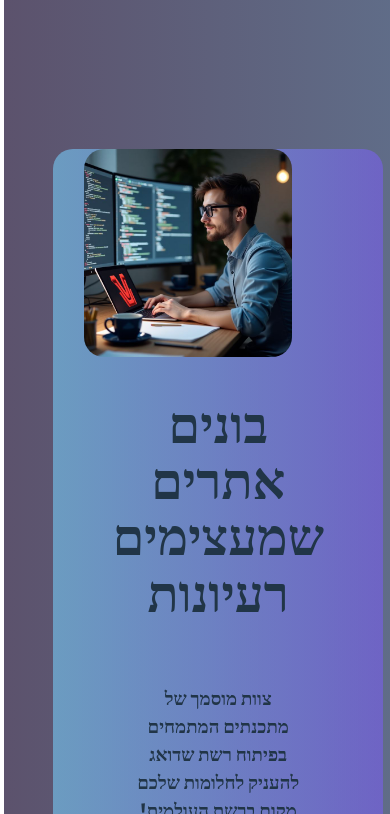
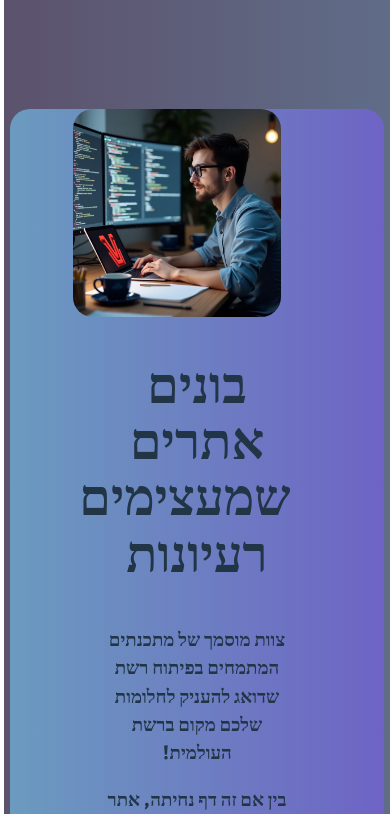
Before and after one commit to Kalzemic/archweb, a React (Vite) app: page / in a window 390 px wide. Shown: the part 790-1604 px from the top of the page. Built offline with nearby package versions, Linux system fonts and the light colour scheme.

Commit message:
more mobile adjustments

```diff
--- a/src/Styles/AboutPage.css
+++ b/src/Styles/AboutPage.css
@@ -1,16 +1,9 @@
-.about-page {
+.about-body {
     margin-top: 7rem;
-    transform: translateY(40px);
-    transition: opacity 1.2s ease-out, transform 1.2s ease-out;
-    background: linear-gradient();
-
-}
-
-.about-body {
     display: flex;
     flex-direction: row;
     height: 80%;
-    width: 84.5vw;
+    width: 96vw;
     background: linear-gradient(to right, rgba(117, 203, 246, 0.6), rgba(120, 94, 237, 0.6));
     border-radius: 20px;
 
@@ -26,7 +19,7 @@
 
 
 .about-img {
-    display: flex;
+
     height: 100%;
     width: 85%;
     border-top-right-radius: 20px;
@@ -38,7 +31,6 @@
     text-align: center;
     align-items: center;
     justify-content: center;
-    display: flex;
     width: 50%;
     height: 30rem;
 }
@@ -47,26 +39,24 @@
 
 @media(max-width:1000px) {
 
-    .about-page {
-        align-items: center;
-    }
+
 
     .about-body {
         flex-direction: column;
         align-items: center;
         justify-content: center;
-
+        margin-top: 11rem;
     }
 
-    .about-img-container {
-        width: 13rem;
-        align-items: center;
-    }
+
 
     .about-img {
+        visibility: none;
         border-radius: 20px;
         width: 13rem;
         height: 13rem;
+
+
     }
 
     .about-text {
--- a/src/Styles/Homepage.css
+++ b/src/Styles/Homepage.css
@@ -75,6 +75,7 @@
     .hero-page {
         flex-direction: column;
         align-items: center;
+        margin-top: 7rem;
     }
 
     .hero-img-container {
--- a/src/Styles/Portfolio.css
+++ b/src/Styles/Portfolio.css
@@ -71,6 +71,11 @@
 
 
 @media(max-width: 1000px) {
+
+    .portfolio-page {
+        width: 96vw;
+    }
+
     .projects-grid {
         grid-template-columns: repeat(1, 1fr);
     }
--- a/src/components/AboutPage.tsx
+++ b/src/components/AboutPage.tsx
@@ -2,7 +2,7 @@ import '../Styles/AboutPage.css'
 
 export default function AboutPage() {
     return (
-        <div className='about-page'>
+
 
         <div className='about-body'>
             <div className='about-image-container'>
@@ -18,6 +18,6 @@ export default function AboutPage() {
                 <h2>שילווה אתכם ויספק מענה לאורך כל הדרך</h2>
             </div>
         </div>
-        </div>
+
     );
 }
```
Also changed, not shown: src/components/Homepage.tsx (+1 -26 lines). Lines whose indentation alone changed are shown as unchanged.
